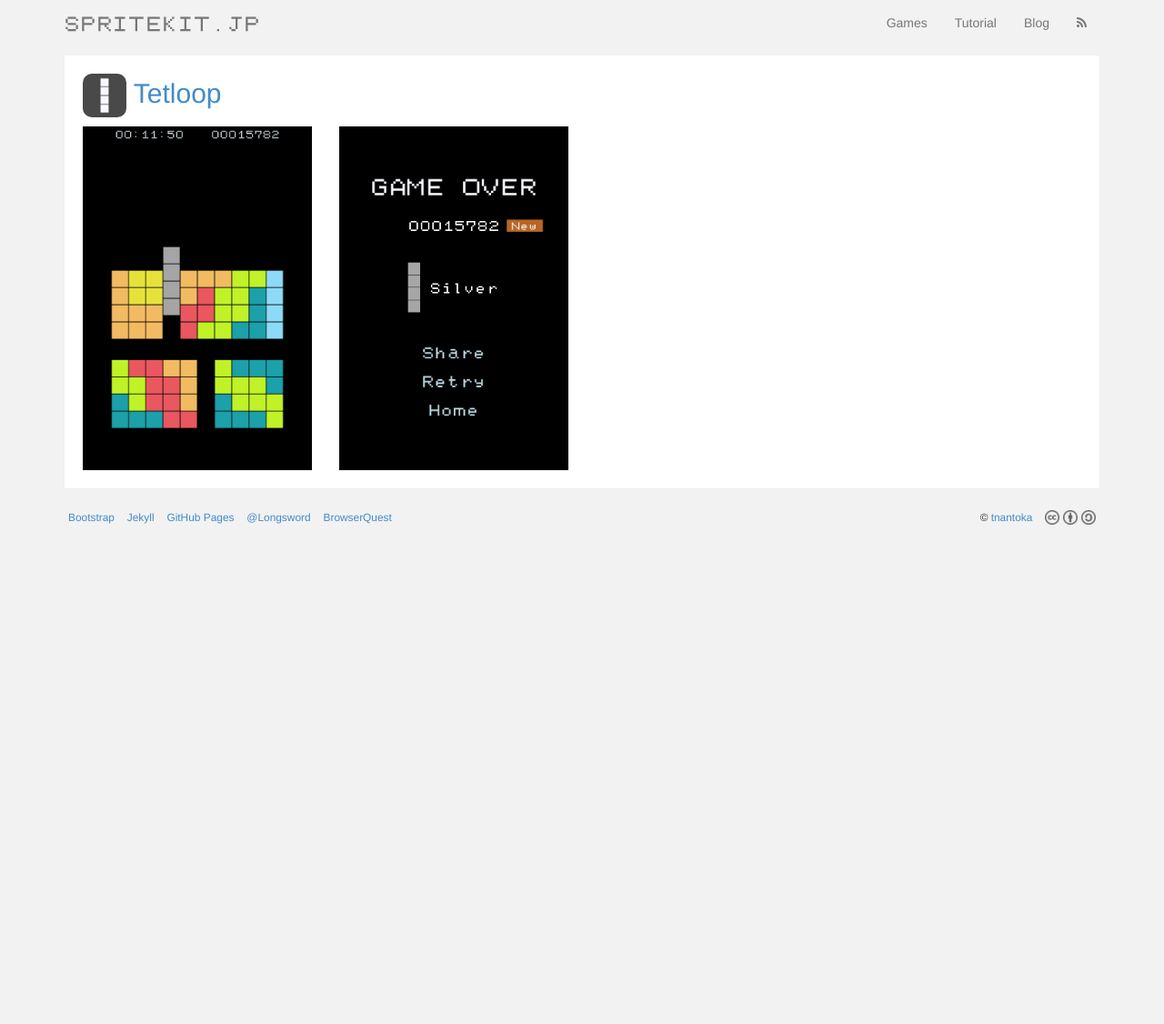
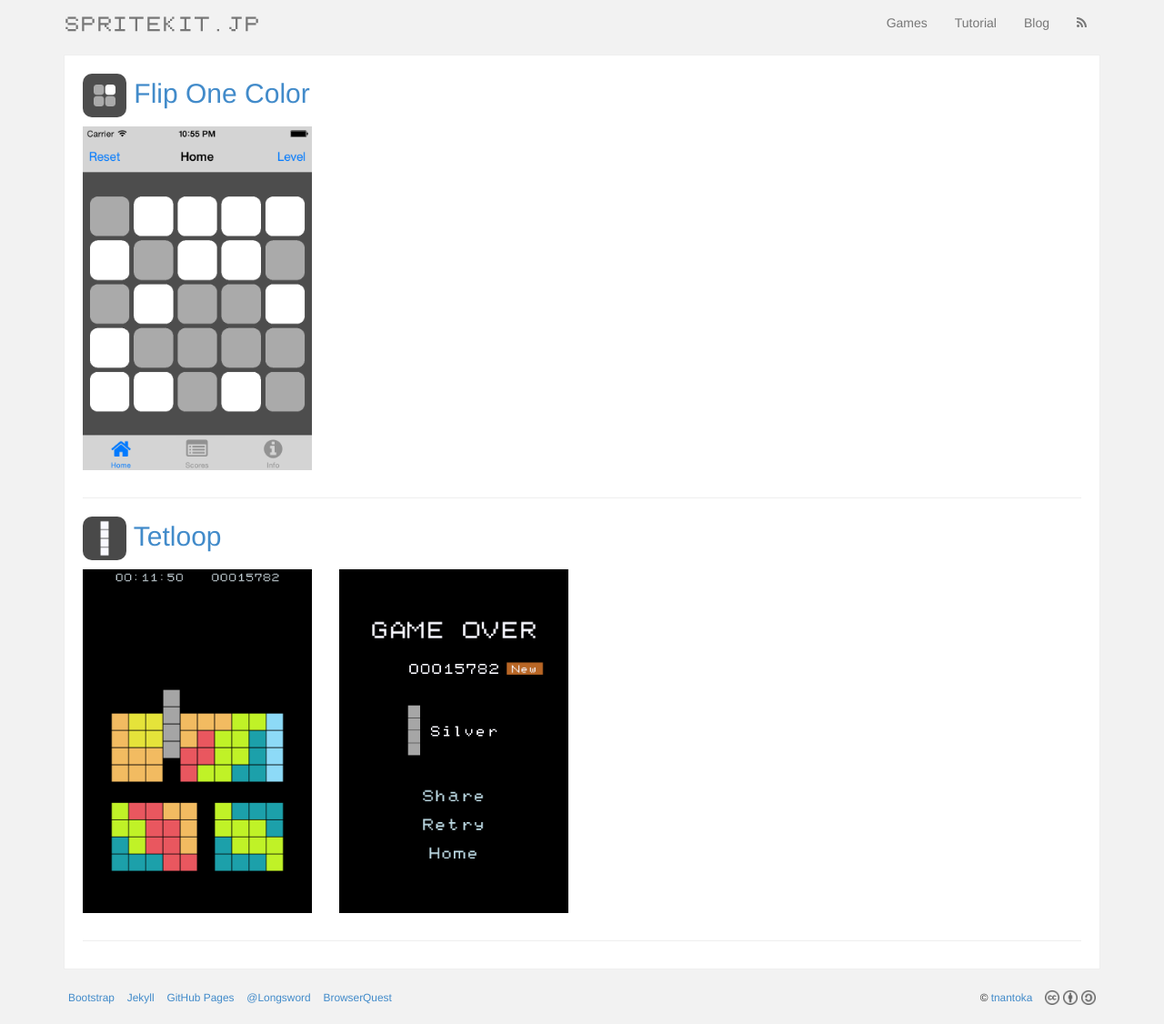
Before and after one commit to tnantoka/spritekit.jp, a Jekyll site: the page built from games/index.html, in a window 1280 px wide and 1126 px high. Shown: the whole window at 91% size. Built offline with Jekyll 4.4.1, drawn with Linux system fonts in a browser that asks for light colours.

```diff
--- a/games/index.html
+++ b/games/index.html
@@ -1,6 +1,20 @@
 ---
 layout: games
 ---
+
+<h2>
+  <img src="/img/games/fliponecolor/icon.png" />
+  <a href="https://itunes.apple.com/us/app/flip-one-color/id993434656">Flip One Color</a>
+</h2>
+<div class="row">
+  {% for i in (1..1) %}
+    <div class="col-md-3">
+      <p><img src="/img/games/fliponecolor/{{ i }}.png" class="img-responsive" /></p>
+    </div>
+  {% endfor %}
+</div>
+
+<hr>
 
 <h2>
   <img src="/img/games/tetloop/icon.png" />
@@ -13,4 +27,7 @@ layout: games
     </div>
   {% endfor %}
 </div>
+
+<hr>
+
 {% include comment.html %}
```
Also changed, not shown: _posts/2015-05-09-tetloop-moongift.md (added, +10 -0 lines), img/games/fliponecolor/1.png (added), img/games/fliponecolor/icon.png (added), 1 other file.
